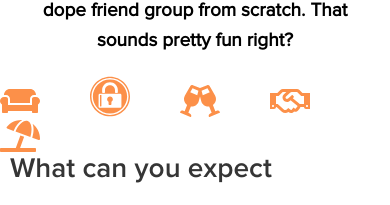
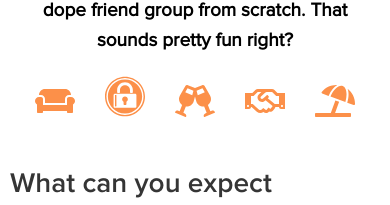
Before and after one commit to alexkess101/new-friends, a Next.js app: page / in a window 390 px wide. Shown: the part 759-964 px from the top of the page. Built offline with nearby package versions, Linux system fonts and the light colour scheme.

Commit message:
attempt to remove scrollbar on mobile

```diff
--- a/components/aboutUs.module.scss
+++ b/components/aboutUs.module.scss
@@ -23,17 +23,13 @@
 	line-height: 30px;
 }
 
-//.imgContainer {
-//	display: flex;
-//	justify-content: center;
-//	margin-bottom: 100px;
-//	width: 90%;
-//	padding: 0 20px;
-//}
+.imgContainer {
+	margin-bottom: 50px;
+}
 
 .img {
 	width: 40px;
-	margin-right: 50px;
+	margin-right: 30px;
 
 	&:last-child {
 		margin-right: 0;
```
